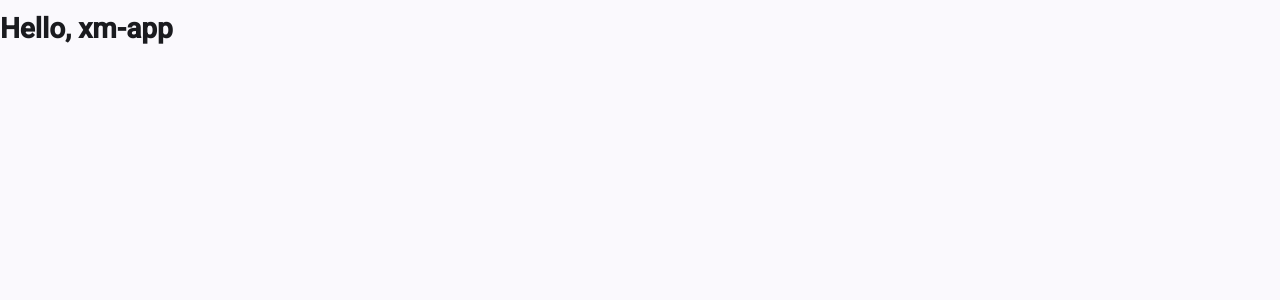
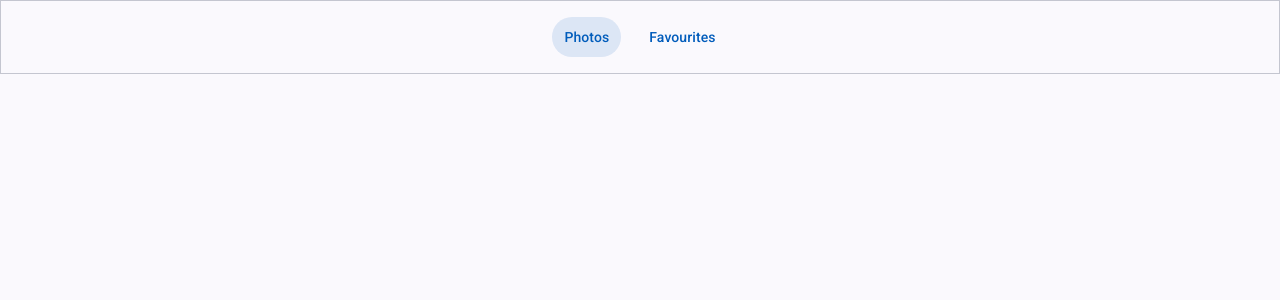
Before and after one commit to ktilelis/photo-library, an Angular app: page / in a window 1280 px wide. Shown: the top 300 px of the page. Built offline with nearby package versions, Linux system fonts and the light colour scheme.

Commit message:
feature: implement main navigation header

```diff
--- a/src/app/app.html
+++ b/src/app/app.html
@@ -1,2 +1,4 @@
-<h1>Hello, xm-app</h1>
-<router-outlet></router-outlet>
+<xm-navigation-header />
+<main>
+  <router-outlet></router-outlet>
+</main>
--- a/src/app/app.ts
+++ b/src/app/app.ts
@@ -1,12 +1,11 @@
-import { Component, signal } from '@angular/core';
+import { Component } from '@angular/core';
 import { RouterOutlet } from '@angular/router';
+import { NavigationHeader } from '@core/layout/navigation-header/navigation-header';
 
 @Component({
   selector: 'xm-root',
-  imports: [RouterOutlet],
+  imports: [RouterOutlet, NavigationHeader],
   templateUrl: './app.html',
   styleUrl: './app.scss'
 })
-export class App {
-  protected readonly title = signal('xm-app');
-}
+export class App {}
--- /dev/null
+++ b/src/app/core/layout/navigation-header/navigation-header.html
@@ -0,0 +1,13 @@
+<header class="navigation-header">
+  <nav data-testid="navigation-links" class="navigation-links">
+    <a
+      matButton
+      routerLink="/"
+      routerLinkActive="active"
+      [routerLinkActiveOptions]="{ exact: true }"
+      class="navigation-link"
+      >Photos</a
+    >
+    <a matButton routerLink="/favourites" routerLinkActive="active" class="navigation-link">Favourites</a>
+  </nav>
+</header>
--- /dev/null
+++ b/src/app/core/layout/navigation-header/navigation-header.scss
@@ -0,0 +1,18 @@
+.navigation-header {
+  padding: 1rem;
+  text-align: center;
+  border: 1px solid var(--mat-sys-outline-variant, gray);
+}
+
+.navigation-links {
+  display: flex;
+  flex-wrap: wrap;
+  justify-content: center;
+  align-items: center;
+  gap: 1rem;
+}
+
+.navigation-link.active {
+  color: var(--mat-sys-primary);
+  background-color: color-mix(in srgb, var(--mat-sys-primary) 12%, transparent);
+}
--- /dev/null
+++ b/src/app/core/layout/navigation-header/navigation-header.ts
@@ -0,0 +1,11 @@
+import { Component } from '@angular/core';
+import { MatButtonModule } from '@angular/material/button';
+import { RouterLink, RouterLinkActive } from '@angular/router';
+
+@Component({
+  selector: 'xm-navigation-header',
+  imports: [MatButtonModule, RouterLinkActive, RouterLink],
+  templateUrl: './navigation-header.html',
+  styleUrl: './navigation-header.scss'
+})
+export class NavigationHeader {}
--- /dev/null
+++ b/src/testing/test-locator-helper.ts
@@ -0,0 +1,3 @@
+export function resolveLocator(value: string): string {
+  return `[data-testid="${value}"]`;
+}
```
Also changed, not shown: tsconfig.json (+6 -1 lines), 2 other files (tests, documents, lock files or other folders).
